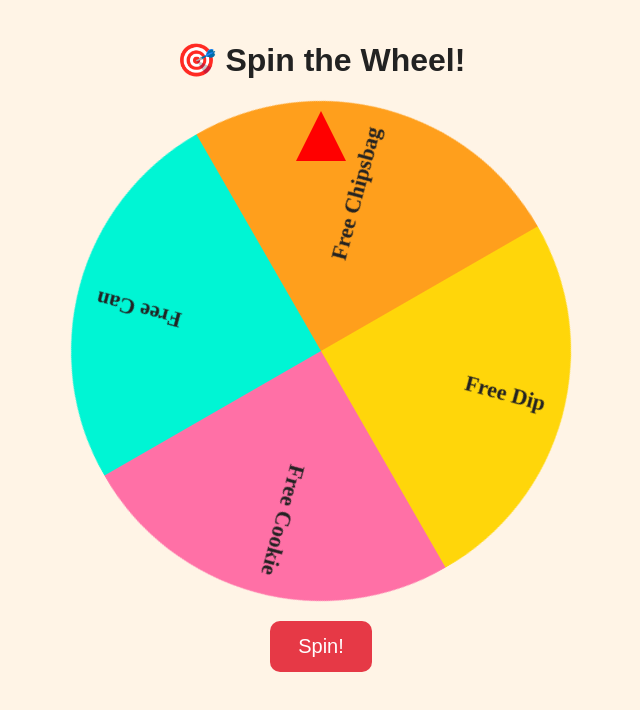
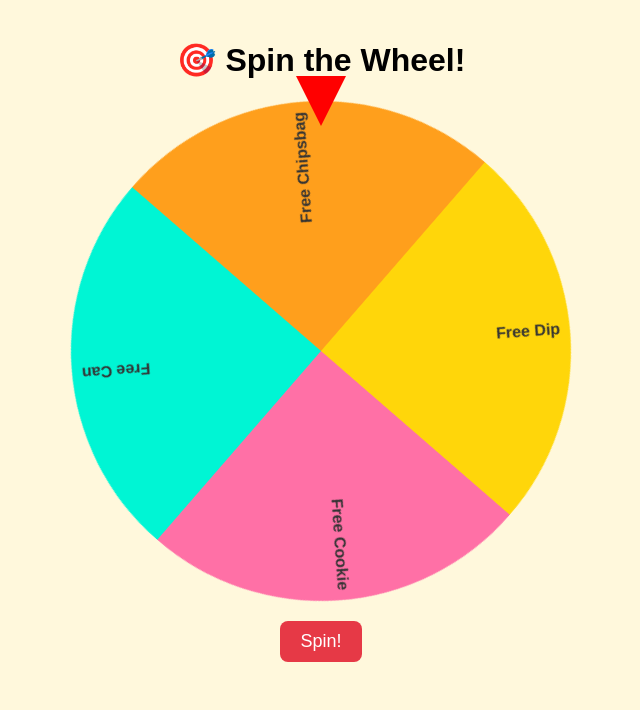
Before and after one commit to d241promotion/241-promotiondata, a website: page wheel.html in a window 1280 px wide. Both pictures are taken after a click on the button "Spin!". Shown: the whole page, without its empty margins (319-959 px from the left). Drawn offline with Linux system fonts and the light colour scheme.

Commit message:
Update wheel.html

```diff
--- a/wheel.html
+++ b/wheel.html
@@ -5,7 +5,7 @@
   <style>
     body {
       font-family: 'Poppins', sans-serif;
-      background: #fff4e6;
+      background: #fff8dc;
       text-align: center;
       margin: 0;
       padding: 0;
@@ -21,11 +21,11 @@
       height: 0;
       border-left: 25px solid transparent;
       border-right: 25px solid transparent;
-      border-bottom: 50px solid red; /* triangle pointing down */
+      border-top: 50px solid red; /* Points downward */
       position: absolute;
-      top: 10px; /* pointer at the top */
+      top: -25px; /* Adjust to place it slightly above the wheel */
       left: 50%;
-      transform: translateX(-50%); /* no rotation needed */
+      transform: translateX(-50%);
       z-index: 2;
     }
     .wheel-wrapper {
@@ -36,25 +36,24 @@
     }
     button {
       margin-top: 20px;
-      padding: 14px 28px;
-      font-size: 20px;
+      padding: 10px 20px;
+      font-size: 18px;
       background: #e63946;
       color: white;
       border: none;
-      border-radius: 10px;
+      border-radius: 8px;
       cursor: pointer;
     }
     #prize-display {
-      margin-top: 25px;
-      font-size: 24px;
-      color: #008000;
-      font-weight: bold;
+      margin-top: 20px;
+      font-size: 22px;
+      color: green;
     }
   </style>
 </head>
 <body>
   <div class="container">
-    <h1 style="font-size: 32px; color: #222">🎯 Spin the Wheel!</h1>
+    <h1>🎯 Spin the Wheel!</h1>
     <div class="wheel-wrapper">
       <div class="pointer"></div>
       <canvas id="wheel" width="500" height="500"></canvas>
@@ -72,16 +71,16 @@
 
     const prizes = ['Free Dip', 'Free Cookie', 'Free Can', 'Free Chipsbag'];
     const colors = ['#FFD60A', '#FF70A6', '#00F5D4', '#FF9F1C'];
-    const totalSlices = prizes.length;
-    const sliceAngle = 360 / totalSlices;
+
+    const arc = 360 / prizes.length;
 
     function drawWheel() {
-      const arc = 2 * Math.PI / totalSlices;
-      const startAngle = -Math.PI / 2; // starting at top
+      const arcRad = 2 * Math.PI / prizes.length;
+      const startAngle = -Math.PI / 2;
 
-      for (let i = 0; i < totalSlices; i++) {
-        const angle = startAngle + i * arc;
-        const endAngle = angle + arc;
+      for (let i = 0; i < prizes.length; i++) {
+        const angle = startAngle + i * arcRad;
+        const endAngle = angle + arcRad;
 
         ctx.beginPath();
         ctx.moveTo(centerX, centerY);
@@ -90,13 +89,14 @@
         ctx.fillStyle = colors[i];
         ctx.fill();
 
+        // Text
         ctx.save();
         ctx.translate(centerX, centerY);
-        ctx.rotate(angle + arc / 2);
+        ctx.rotate(angle + arcRad / 2);
         ctx.textAlign = 'right';
-        ctx.fillStyle = '#222';
-        ctx.font = 'bold 22px Poppins';
-        ctx.fillText(prizes[i], radius - 20, 0);
+        ctx.fillStyle = '#333';
+        ctx.font = 'bold 16px sans-serif';
+        ctx.fillText(prizes[i], radius - 10, 0);
         ctx.restore();
       }
     }
@@ -104,22 +104,22 @@
     drawWheel();
 
     document.getElementById('spin-btn').addEventListener('click', () => {
-      const baseRotation = 360 * 5;
-      const randomOffset = Math.floor(Math.random() * 360);
-      const totalRotation = baseRotation + randomOffset;
+      const spins = 5; // Full rotations for visual effect
+      const randomSlice = Math.floor(Math.random() * prizes.length);
+      const sliceAngle = 360 / prizes.length;
+      const rotation = spins * 360 + randomSlice * sliceAngle + sliceAngle / 2;
 
-      canvas.style.transform = `rotate(${totalRotation}deg)`;
+      canvas.style.transform = `rotate(${rotation}deg)`;
 
       setTimeout(() => {
-        const normalized = (360 - (totalRotation % 360) + 270) % 360; // pointer at top = 270°
-        const selectedIndex = Math.floor(normalized / sliceAngle);
-        const selectedPrize = prizes[selectedIndex];
+        const finalAngle = (rotation % 360 + 360) % 360;
+        const prizeIndex = Math.floor((360 - finalAngle + arc / 2) % 360 / arc);
+        const prize = prizes[prizeIndex];
 
-        document.getElementById('prize-display').textContent = `🎉 You won: ${selectedPrize}!`;
+        document.getElementById('prize-display').textContent = `🎉 You won: ${prize}!`;
 
-        setTimeout(() => {
-          window.location.href = `/thankyou.html?prize=${encodeURIComponent(selectedPrize)}&name=Guest`;
-        }, 1500);
+        // Optional: Redirect after showing prize
+        // window.location.href = `/thankyou.html?prize=${encodeURIComponent(prize)}`;
       }, 4000);
     });
   </script>
```
